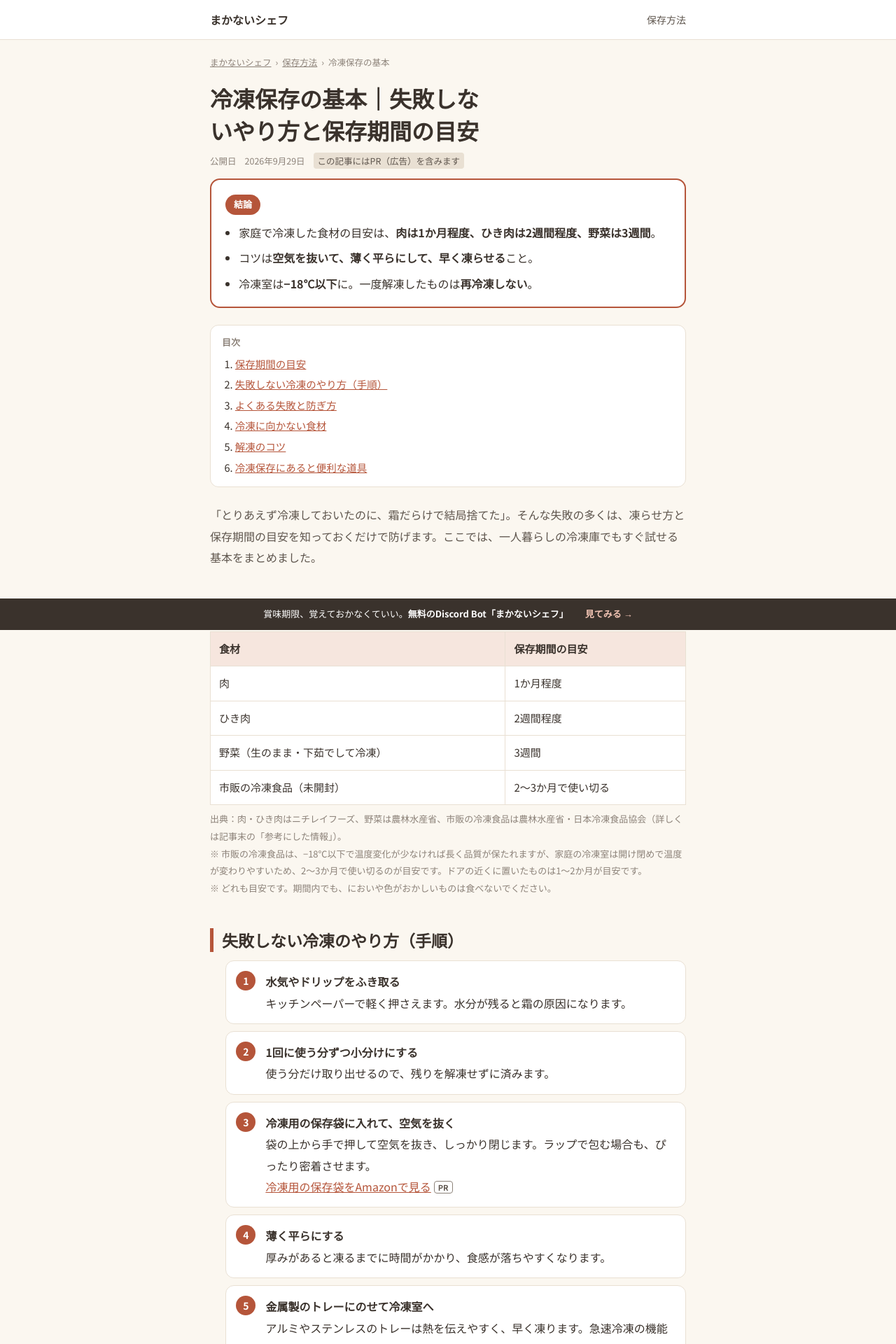
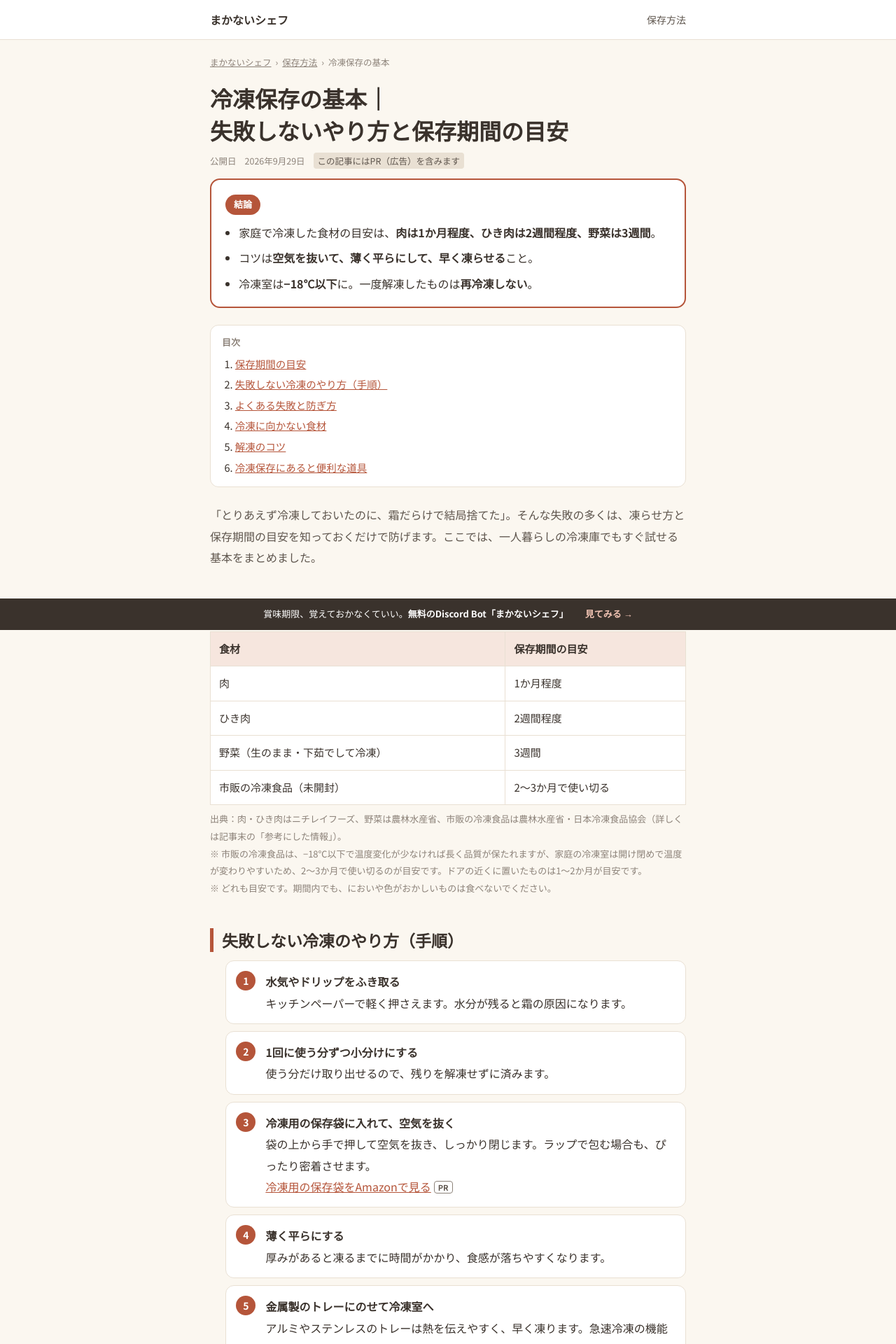
Before and after one commit to arts237/makanai-chef-site, a Jekyll site: the page built from storage/freezer-basics.html, in a window 1280 px wide. Shown: the top 1920 px of the page at 70% size. Built offline with Jekyll 4.4.1, drawn with Linux system fonts in a browser that asks for light colours.

Commit message:
記事タイトルを「｜」の前後で改行するように

```diff
--- a/_layouts/article.html
+++ b/_layouts/article.html
@@ -39,7 +39,8 @@
     </nav>
 
     <article class="a-article">
-      <h1>{{ page.title }}</h1>
+      {% assign tparts = page.title | split: "｜" %}
+      <h1>{% if tparts.size == 2 %}<span class="a-t">{{ tparts[0] }}｜</span><span class="a-t">{{ tparts[1] }}</span>{% else %}{{ page.title }}{% endif %}</h1>
       <p class="a-meta">
         公開日 <time datetime="{{ page.date | date: '%Y-%m-%d' }}">{{ page.date | date: '%Y年%-m月%-d日' }}</time>
         {% if page.last_modified_at %}／更新日 <time datetime="{{ page.last_modified_at | date: '%Y-%m-%d' }}">{{ page.last_modified_at | date: '%Y年%-m月%-d日' }}</time>{% endif %}
--- a/assets/css/article.css
+++ b/assets/css/article.css
@@ -108,3 +108,7 @@ a:focus-visible{outline:3px solid var(--accent);outline-offset:2px}
 .a-toc ol{margin:0;padding-left:1.3em}
 .a-toc li{margin-bottom:2px}
 .a-related{margin-top:36px}
+
+/* タイトルは「｜」の前後で改行し、行内は文節で折り返す */
+.a-article h1{word-break:auto-phrase}
+.a-t{display:inline-block}
```
